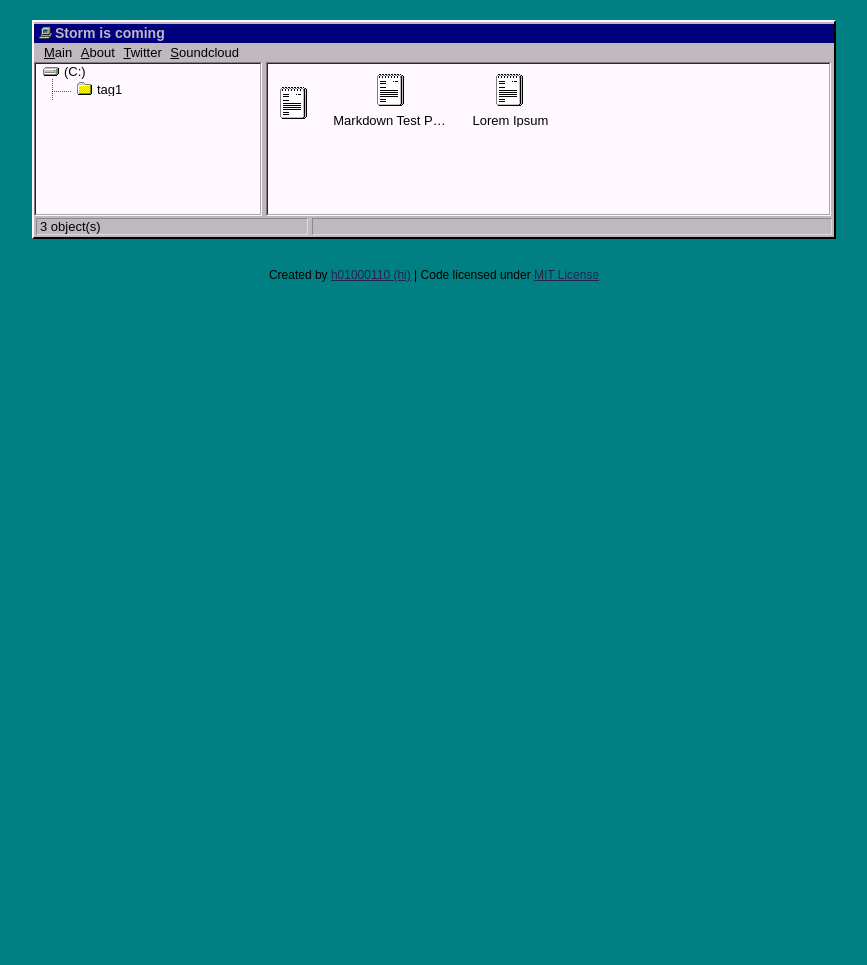
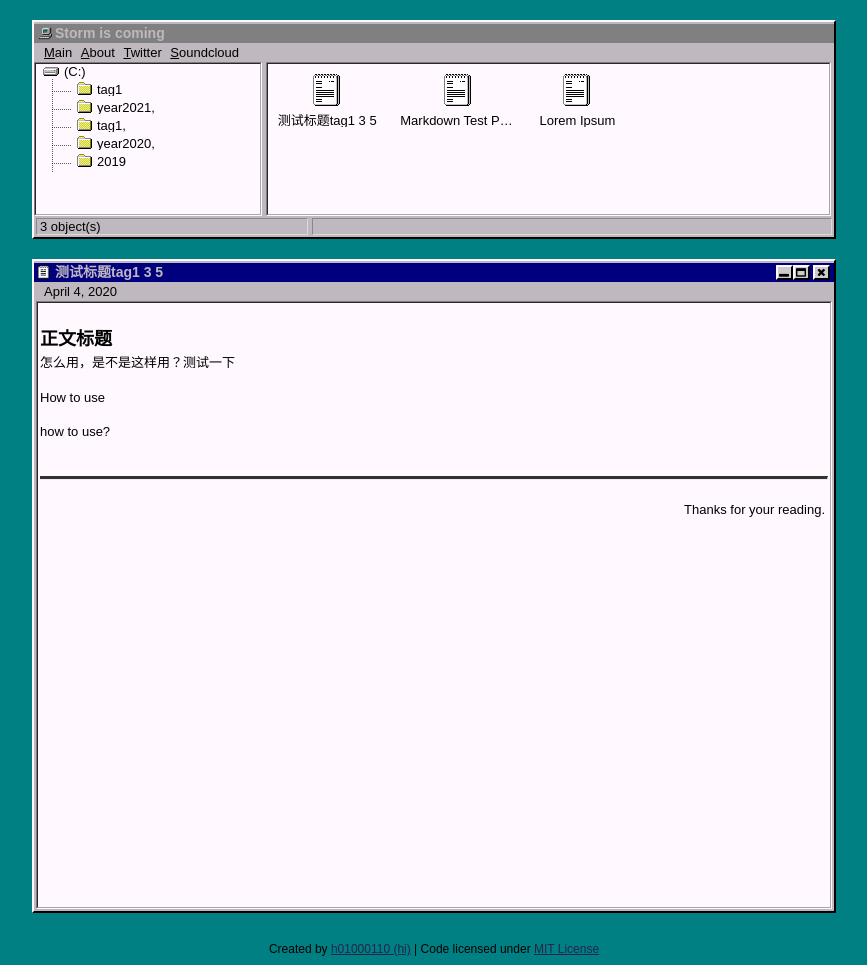
Before and after one commit to stormjokester/stormjokester.github.io, a Jekyll site: the page built from _posts/2020-04-04-测试标题tag135-.md, in a window 1280 px wide. Shown: the whole page, without its empty margins (206-1073 px from the left). Built offline with Jekyll 4.4.1, drawn with Linux system fonts in a browser that asks for light colours; our own code applies the rules of GitHub Pages for plain Markdown files; before the commit the page ends 900 px from its top, so only the background shows below that.

Commit message:
Update 2020-04-04-测试标题tag135-.md

```diff
--- a/_posts/2020-04-04-测试标题tag135-.md
+++ b/_posts/2020-04-04-测试标题tag135-.md
@@ -1,7 +1,7 @@
 ---
 layout: default
 title: "测试标题tag1 3 5"
-tags: "year2021" "tag1" "year2020" "2019"
+tags: year2021, tag1, year2020, 2019
 ---
 
 ## 正文标题
```
